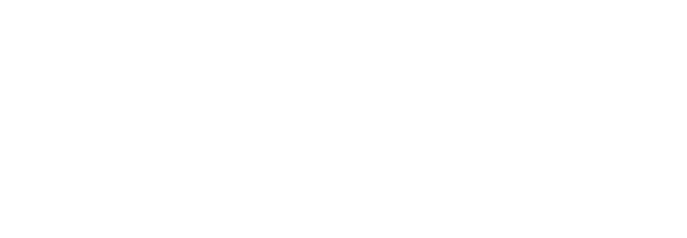
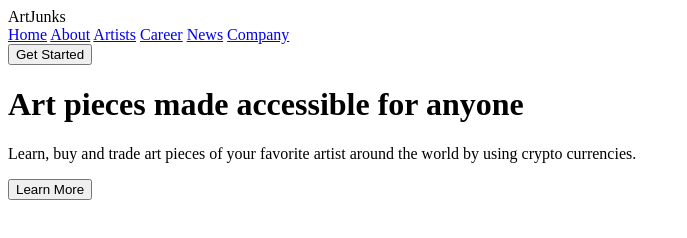
Before and after one commit to codershrutik/Artjunks-Website-Responsive-Design, a plain HTML site: page src/index.html in a window 1280 px wide. Shown: the whole page, without its empty margins (0-687 px from the left). Drawn offline with Linux system fonts and the light colour scheme; a web font is replaced by a local one.

Commit message:
Navbar section added

```diff
--- a/src/index.html
+++ b/src/index.html
@@ -15,6 +15,29 @@
 </head>
 <body>
 
+    <!-- Navbar and header section -->
+    <header>
+        <!-- Navbar -->
+        <div class="navbar">
+            <div id="logo">ArtJunks</div>
+            <nav class="nav-links">
+                <a href="#">Home</a>
+                <a href="#">About</a>
+                <a href="#">Artists</a>
+                <a href="#">Career</a>
+                <a href="#">News</a>
+                <a href="#">Company</a>
+            </nav>
+            <button id="nav-button">Get Started</button>
+        </div>
+
+        <!-- Hero section -->
+        <div class="hero">
+            <h1>Art pieces made accessible for anyone</h1>
+            <p>Learn, buy and trade art pieces of your favorite artist around the world by using crypto currencies.</p>
+            <button>Learn More</button>
+        </div>
+    </header>
     <script src="script.js"></script>
 </body>
 </html>
```
